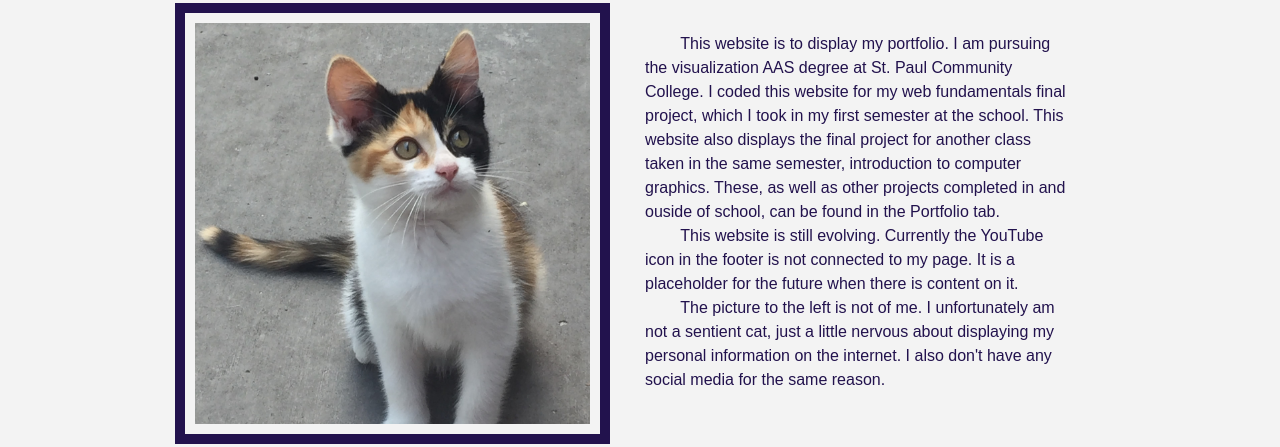
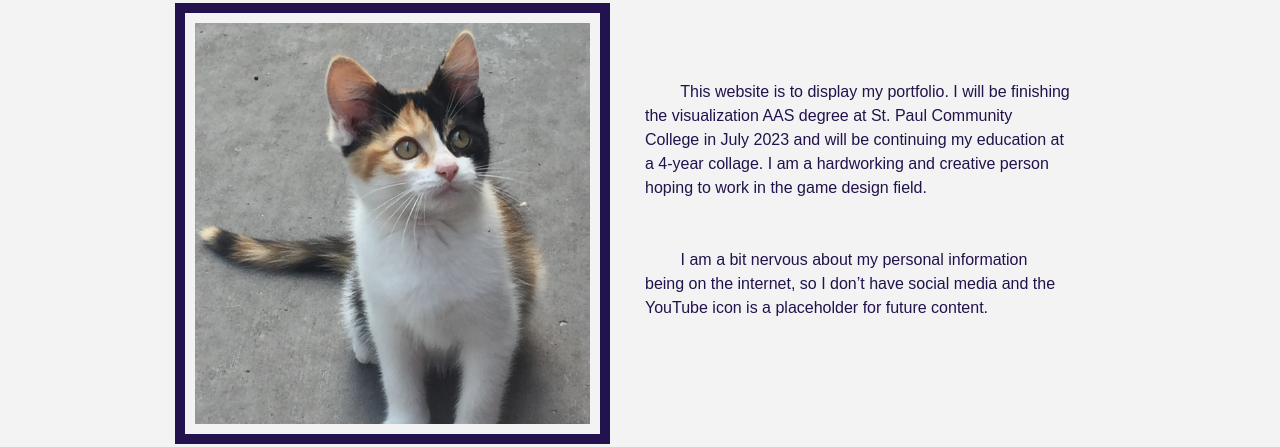
Before and after one commit to Jessica-Haapoja/Portfolio, a plain HTML site: page index.html in a window 1280 px wide. Shown: the part 241-688 px from the top of the page. Drawn offline with nearby package versions, Linux system fonts and the light colour scheme.

Commit message:
Add files via upload

```diff
--- a/index.html
+++ b/index.html
@@ -29,12 +29,13 @@
 						<img class="cat img-fluid" src="images/cat_picture.jpg" alt="A calico kitten sitting on gray concrete" height="593" width="593">
 					</div>
 					<div class="col-sm-6">
-						<p class="p-left"><br> &nbsp; &nbsp; &nbsp; &nbsp; This website is to display my portfolio. I am pursuing the visualization AAS degree at St. Paul Community College. I coded this website for my web fundamentals final project, which I took in my first semester at the school. This website also displays the final project for another class taken in the same semester, introduction to computer graphics. These, as well as other projects completed in and ouside of school, can be found in the Portfolio tab. <br>&nbsp; &nbsp; &nbsp; &nbsp; This website is still evolving. Currently the YouTube icon in the footer is not connected to my page. It is a placeholder for the future when there is content on it.<br>&nbsp; &nbsp; &nbsp; &nbsp; The picture to the left is not of me. I unfortunately am not a sentient cat, just a little nervous about displaying my personal information on the internet. I also don't have any social media for the same reason.
+						<p class="p-left"><br><br><br>&nbsp; &nbsp; &nbsp; &nbsp; This website is to display my portfolio. I will be finishing the visualization AAS degree at St. Paul Community College in July 2023 and will be continuing my education at a 4-year collage. I am a hardworking and creative person hoping to work in the game design field. <br><br><br>&nbsp; &nbsp; &nbsp; &nbsp; I am a bit nervous about my personal information being on the internet, so I don’t have social media and the YouTube icon is a placeholder for future content.
 						</p>
 					</div>
 				</div>
 			</div>
 		</main>
+		<!--Footer and script links-->
 		<footer>
 			<div class="container-fluid">
 				<div class="row icons">
```
